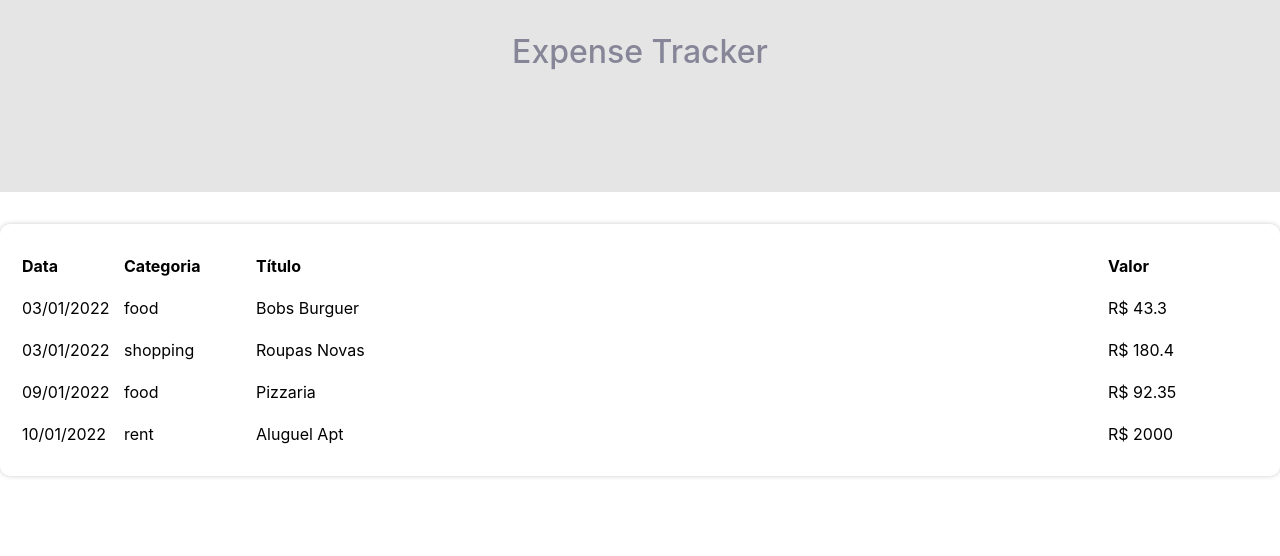
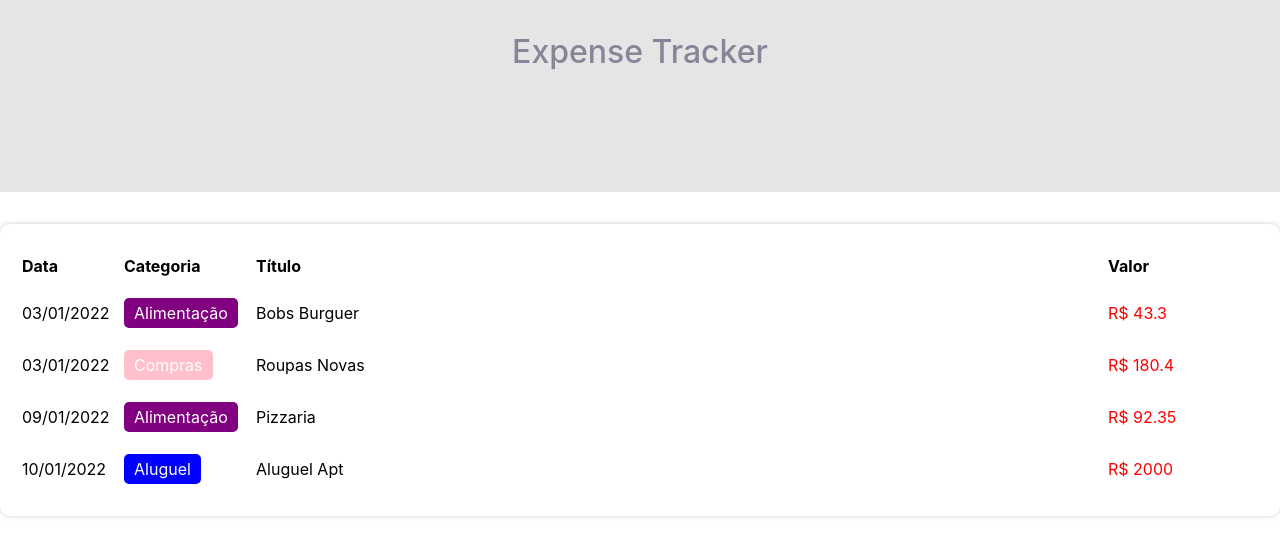
Before and after one commit to pleticiapiedade/react-expense-tracker, a React (Create React App) app: page / in a window 1280 px wide. Shown: the top 556 px of the page. Built offline with nearby package versions, Linux system fonts and the light colour scheme.

Commit message:
:lipstick: categories and value colors

```diff
--- a/src/components/TableItem/index.tsx
+++ b/src/components/TableItem/index.tsx
@@ -1,19 +1,27 @@
-import * as C from './styles'
-import { Item } from '../../types/Item'
-import { formatDate } from '../../helpers/dateFilter'
+import * as C from './styles';
+import { Item } from '../../types/Item';
+import { formatDate } from '../../helpers/dateFilter';
+import { categories } from '../../data/categories';
 
 type Props = {
     item: Item;
 }
 
-export const TableItem = ({item}: Props) => {
-    return(
+export const TableItem = ({ item }: Props) => {
+    return (
 
         <C.TableLine>
             <C.TableColumn>{formatDate(item.date)}</C.TableColumn>
-            <C.TableColumn>{item.category}</C.TableColumn>
+            <C.TableColumn>
+                <C.Category color={categories[item.category].color}>
+                    {categories[item.category].title}
+                </C.Category></C.TableColumn>
             <C.TableColumn>{item.title}</C.TableColumn>
-            <C.TableColumn>R$ {item.value}</C.TableColumn>
+            <C.TableColumn>
+                <C.Value color={categories[item.category].expense ? 'red' : 'green'}>
+                    R$ {item.value}
+                </C.Value>
+            </C.TableColumn>
         </C.TableLine>
 
     );
--- a/src/components/TableItem/styles.ts
+++ b/src/components/TableItem/styles.ts
@@ -7,3 +7,16 @@
 export const TableColumn = styled.td`
     padding: 10px 0;
 `;
+
+export const Category = styled.div<{color: string}>`
+    display: inline-block;
+    padding: 5px 10px;
+    border-radius: 5px;
+    color: #FFFF;
+    background: ${props => props.color};
+`;
+
+export const Value = styled.div<{color: string}>`
+    color: ${props => props.color}
+
+`;
```
